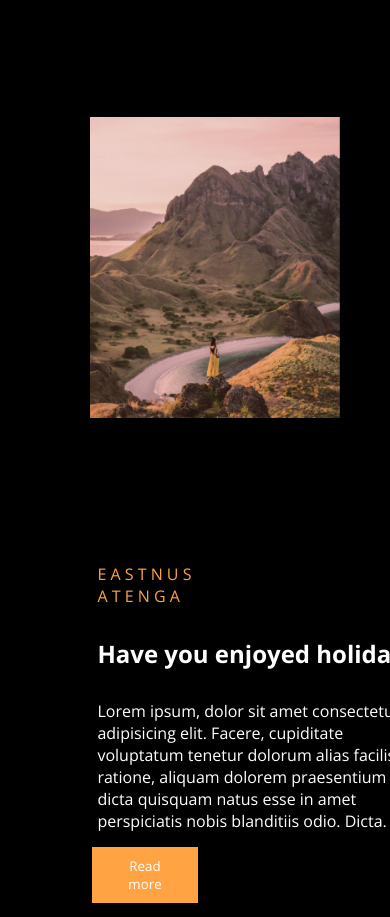
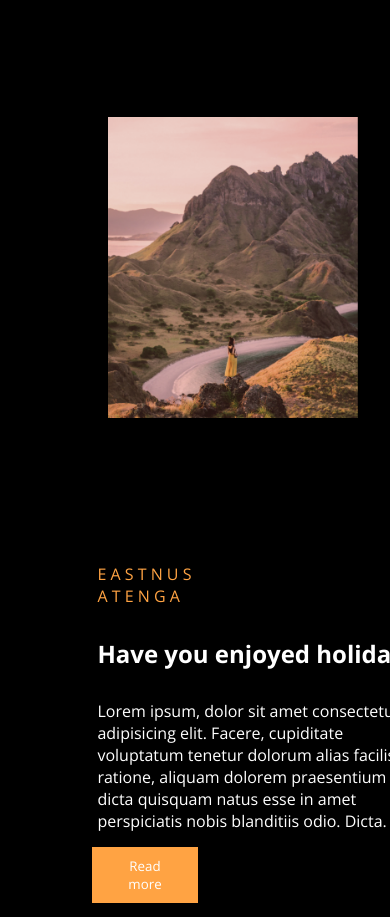
Before and after one commit to shajadanirob/travel-website-bd, a plain HTML site: page index.html in a window 390 px wide. Shown: the part 1648-2565 px from the top of the page. Drawn offline with nearby package versions, Linux system fonts and the light colour scheme.

Commit message:
all done

```diff
--- a/style.css
+++ b/style.css
@@ -327,7 +327,7 @@ footer {
 
     .about-img {
         width: 250px;
-        margin-left: 40px;
+        margin-left: 75px;
     }
 
     .about-p {
```
